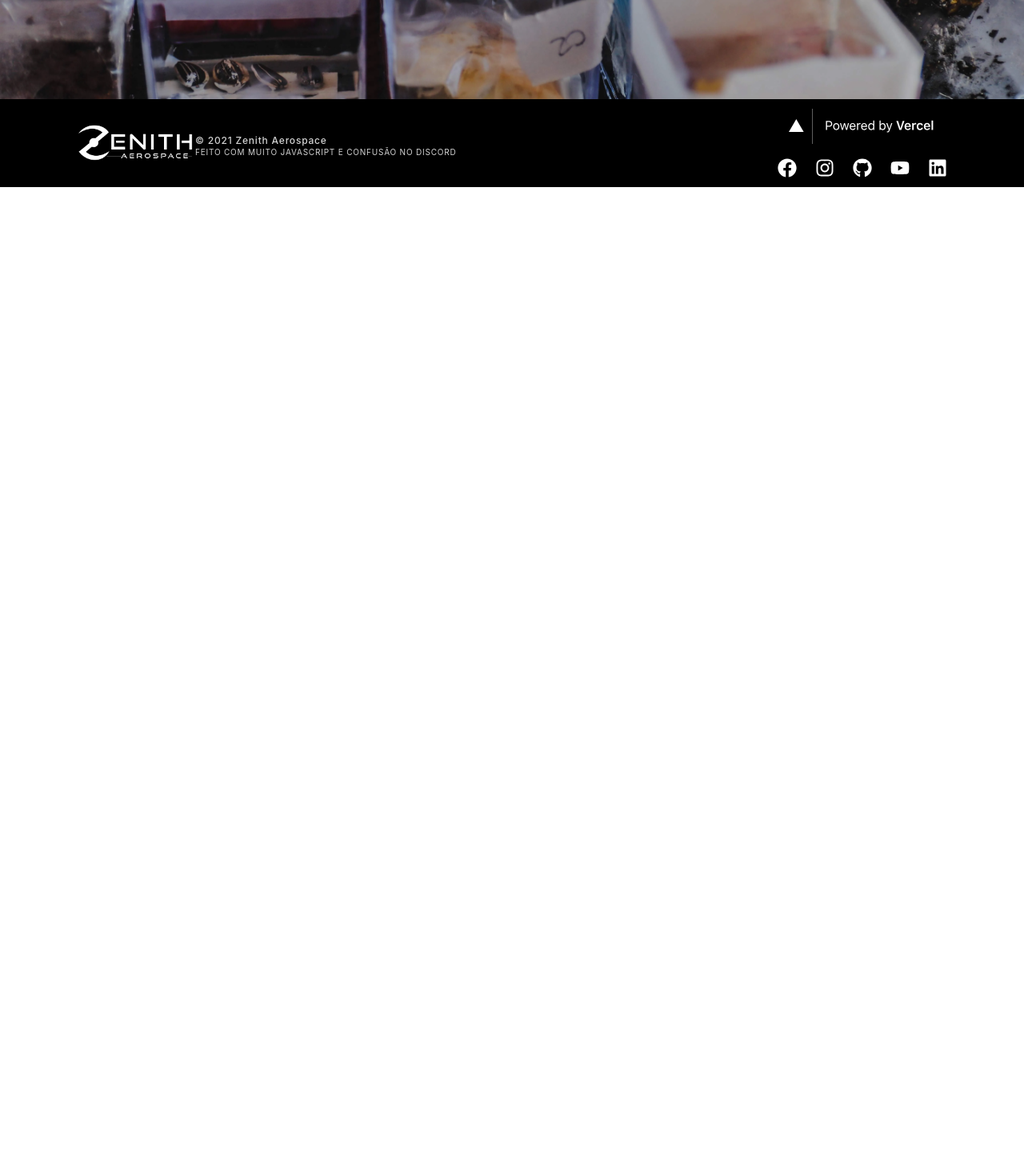
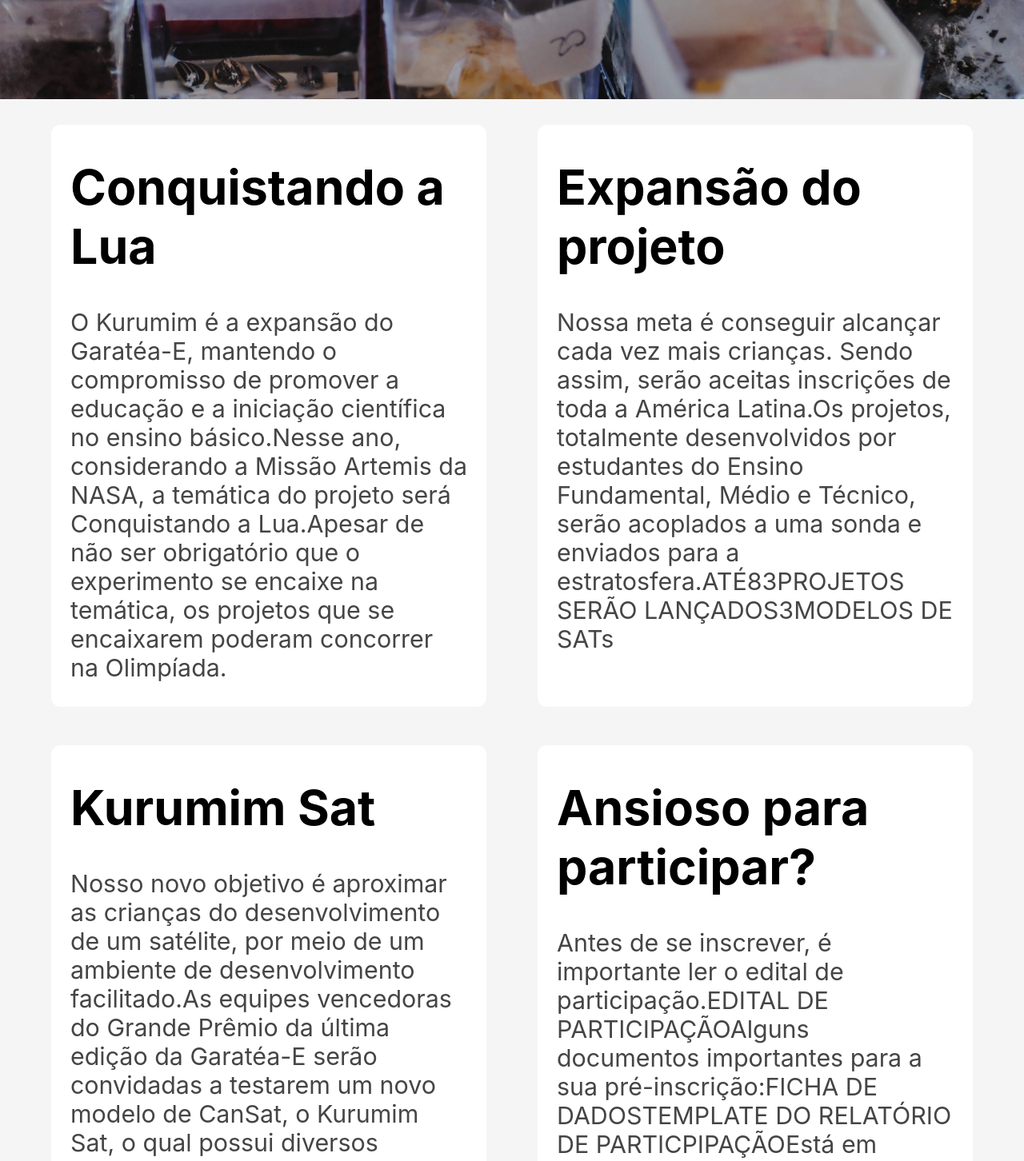
Before and after one commit to zenitheesc/zenith-website, a Next.js app: page /Kurumim in a window 1280 px wide. Shown: the part 580-2032 px from the top of the page at 80% size. Before the commit the page ends 814 px from the top, so only its background shows below. Built offline with nearby package versions, Linux system fonts and the light colour scheme.

Commit message:
Populating the rest of the pages

```diff
--- a/pages/Kurumim.jsx
+++ b/pages/Kurumim.jsx
@@ -1,14 +1,54 @@
-import React from 'react';
-import NavBar from '../components/navbar-components/NavBar';
-import Footer from '../components/footer';
-import HeroSection from '../components/general/HeroSection';
-import TextContent from '../public/locale/pt-br/homePage.json';
+import React from "react";
+import NavBar from "../components/navbar-components/NavBar";
+import Footer from "../components/footer";
+import HeroSection from "../components/general/HeroSection";
+import TextContent from "../public/locale/pt-br/kurumim.json";
+import CardContainer from "../components/general/CardContainer";
+import Card from "../components/general/Card";
 
 function Kurumim() {
     return (
         <>
             <NavBar textContent={TextContent.navBar} />
-      <HeroSection backgroundImage="url(../images/Kurumim/header.webp)" title="Kurumim" subtitle="A nova geração do Garatéa-E" />
+            <HeroSection
+                backgroundImage="url(../images/Kurumim/header.webp)"
+                title="Kurumim"
+                subtitle="A nova geração do Garatéa-E"
+            />
+
+            <CardContainer>
+                <Card
+                    lean="none"
+                    left={
+                        <>
+                            <h1>{TextContent.kurumimCard1.title}</h1>
+                            <p>{TextContent.kurumimCard1.text}</p>
+                        </>
+                    }
+                    right={
+                        <>
+                            <h1>{TextContent.kurumimCard2.title}</h1>
+                            <p>{TextContent.kurumimCard2.text}</p>
+                        </>
+                    }
+                />
+                <Card
+                    lean="none"
+                    left={
+                        <>
+                            <h1>{TextContent.kurumimCard3.title}</h1>
+                            <p>{TextContent.kurumimCard3.text}</p>
+                        </>
+                    }
+                    right={
+                        <>
+                            <h1>{TextContent.kurumimCard4.title}</h1>
+                            <p>{TextContent.kurumimCard4.text}</p>
+                        </>
+                    }
+                />
+            </CardContainer>
+
             <Footer />
         </>
     );
--- a/pages/Zenith.jsx
+++ b/pages/Zenith.jsx
@@ -25,7 +25,6 @@
 
             <CardContainer>
                 <Card
-                    lean="left"
                     left={<img src="http://placedog.net/480/300" />}
                     right={
                         <>
@@ -36,6 +35,7 @@
                 />
 
                 <Card
+                    lean="left"
                     left={
                         <>
                             <h1>{TextContent.oZenithCard2.title}</h1>
@@ -46,6 +46,7 @@
                 />
 
                 <Card
+                    lean="left"
                     left={<img src="http://placedog.net/500/320" />}
                     right={
                         <>
@@ -63,6 +64,7 @@
                 />
 
                 <Card
+                    lean="left"
                     right={<img src="http://placedog.net/520/300" />}
                     left={
                         <>
```
Also changed, not shown: pages/ProcessoSeletivo.jsx (+48 -6 lines). Lines whose indentation alone changed are shown as unchanged.
